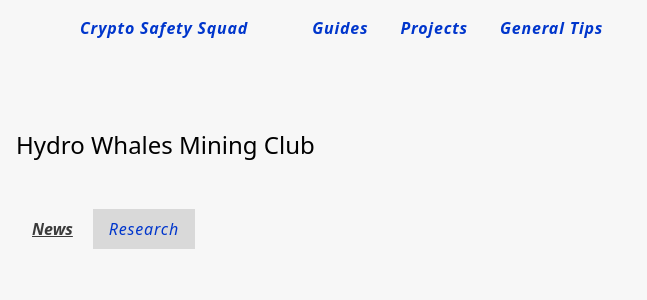
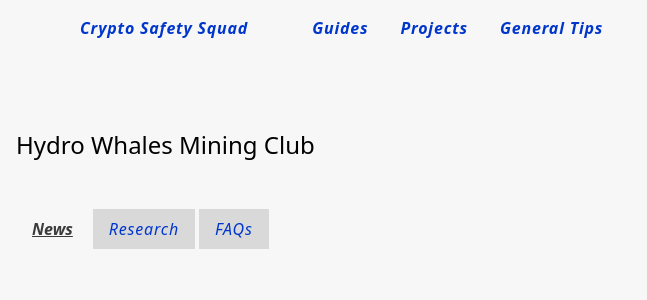
Before and after one commit to CryptoSafetySquad/website, a Next.js app: page /projects/hydro-whales in a window 1280 px wide. Shown: the top 300 px of the page, without its empty margins (0-647 px from the left). Built offline with nearby package versions, Linux system fonts and the light colour scheme.

Commit message:
Add hydrowhales FAQ.

```diff
--- /dev/null
+++ b/data/projects/hydrowhales/answers.ts
@@ -0,0 +1,14 @@
+import type { Answer } from "../../../types/answer"
+
+const answers: Answer[] = [
+  {
+    question: 'What network are the NFTs on?',
+    answer: 'Ethereum'
+  },
+  {
+    question: 'What is the HydroWhales token?',
+    answer: 'TBD'
+  }
+]
+
+export default answers
--- a/pages/projects/hydro-whales.tsx
+++ b/pages/projects/hydro-whales.tsx
@@ -5,6 +5,7 @@ import ExternalLink from '../../Components/ExternalLink'
 import TabbedContent from '../../Components/TabbedContent'
 import AuthorComponent from '../../Components/Author'
 import Disclaimer from '../../Components/Research/Disclaimer'
+import answers from '../../data/projects/hydrowhales/answers'
 
 const doxxed = () => {
   return (
@@ -116,6 +117,19 @@ const HydroWhales: NextPage = () => {
     {
       title: 'Research',
       content: <Research />
+    },
+    {
+      title: 'FAQs',
+      content: (
+        <>
+          {answers.map(qa => {
+            return <div className='grid grid-cols-[60%_1fr]' key={qa.question}>
+              <span>{qa.question}</span>
+              <span>{qa.answer}</span>
+            </div>
+          })}
+        </>
+      )
     }
   ]
 
--- /dev/null
+++ b/types/answer.ts
@@ -0,0 +1,4 @@
+export type Answer = {
+  question: string;
+  answer: string;
+}
```
